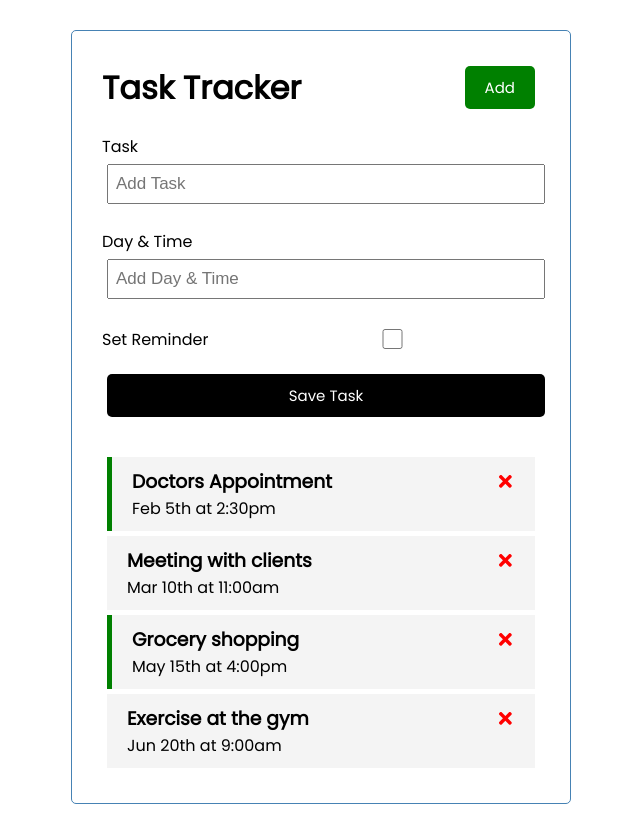
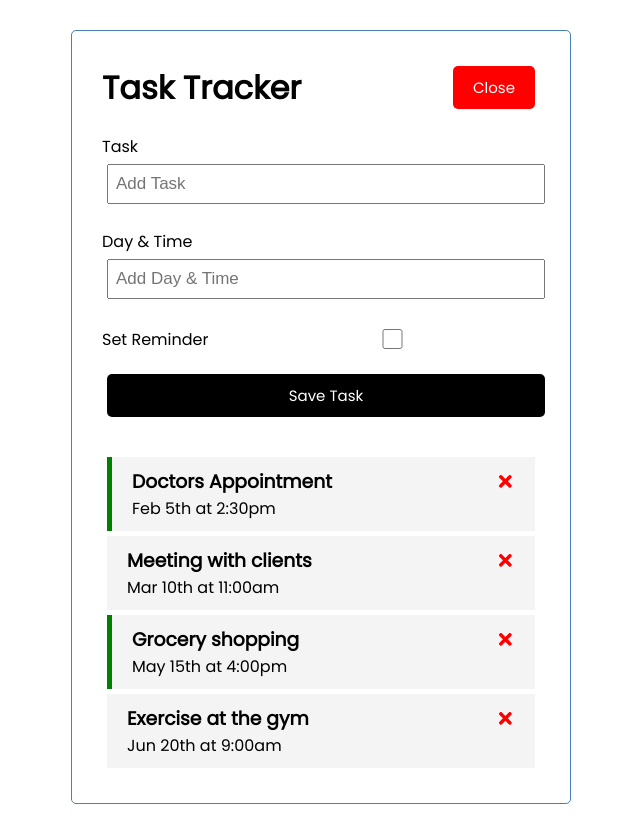
Before and after one commit to syabdulr/react-trask-tracker, a React (Create React App) app in the folder react-task-tracker/: page / in a window 1280 px wide. Shown: the whole page, without its empty margins (319-959 px from the left). Built offline with nearby package versions, Linux system fonts and the light colour scheme.

Commit message:
show the new task layout by pressing a button to show it and hide it

```diff
--- a/react-task-tracker/src/App.js
+++ b/react-task-tracker/src/App.js
@@ -4,7 +4,7 @@
 import AddTask from './components/AddTask'
 
 function App() {
-
+  const [showAddTask, setShowAddTask] = useState(true)
   const [tasks, setTasks] = useState([
     {
       id: 1,
@@ -55,8 +55,11 @@
 
   return (
     <div className='container'>
-      <Header />
-      <AddTask onAdd={addTask} />
+      <Header onAdd={() => setShowAddTask
+        (!showAddTask)}
+        showAdd={showAddTask}
+        />
+      {showAddTask && <AddTask onAdd={addTask} />}
       {tasks.length > 0 ? <Tasks tasks={tasks} onDelete=
         {deleteTask} onToggle={toggleReminder} /> : 'No Tasks To Show'}
     </div>
--- a/react-task-tracker/src/components/Header.js
+++ b/react-task-tracker/src/components/Header.js
@@ -1,15 +1,16 @@
 import PropTypes from 'prop-types'
 import Button from './Button'
 
-const Header = ({title}) => {
-const onClick = () => {
-  console.log('Click')
-}
+const Header = ({title, onAdd, showAdd}) => {
 
   return (
     <header className='header'>
         <h1>{title}</h1>
-        <Button color='green' text='Add' onClick={onClick}/>
+        <Button
+        color={showAdd ? 'red' : 'green'}
+        text={showAdd ? 'Close' : 'Add'}
+        onClick={onAdd}
+        />
     </header>
   )
 }
```
